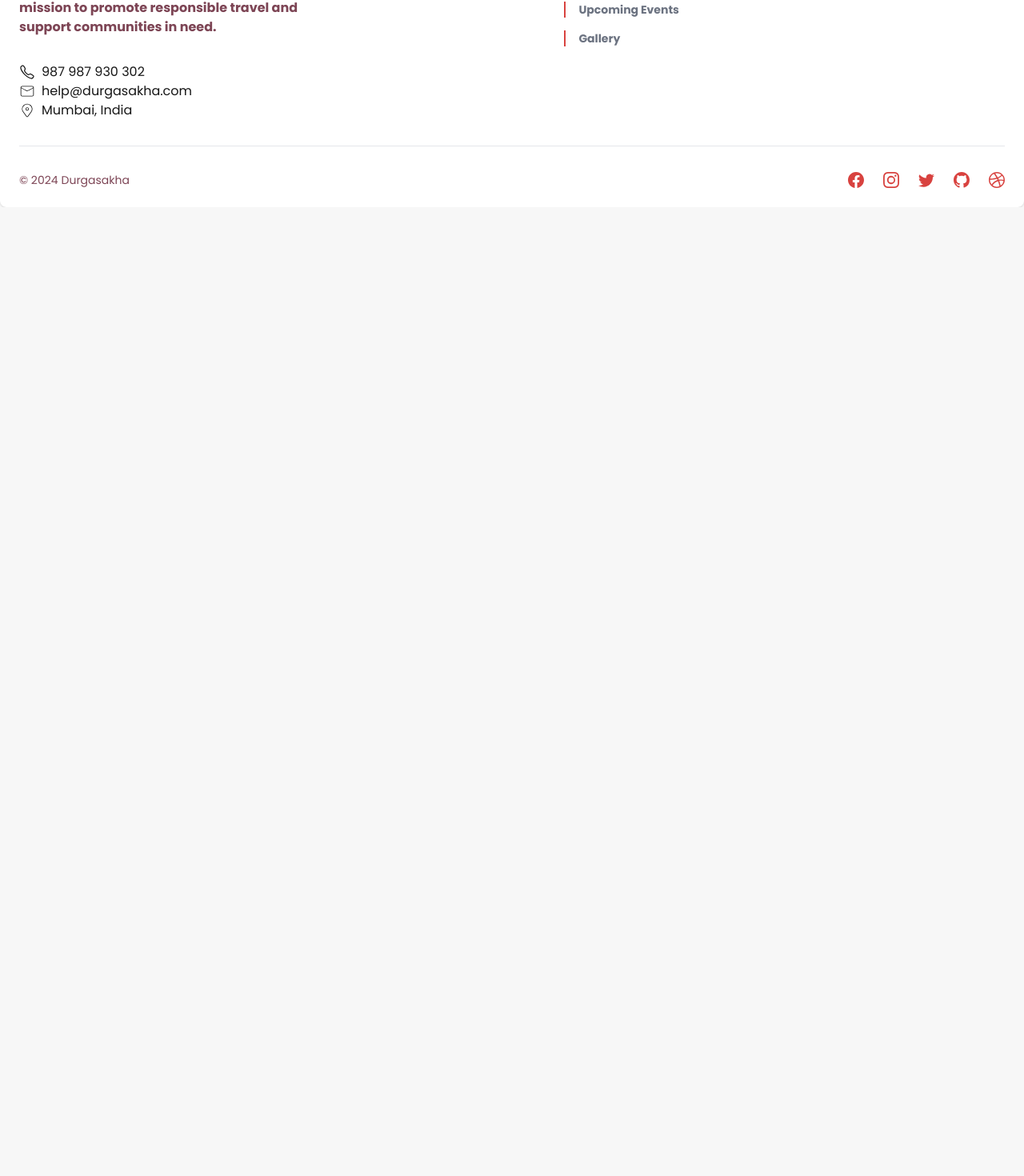
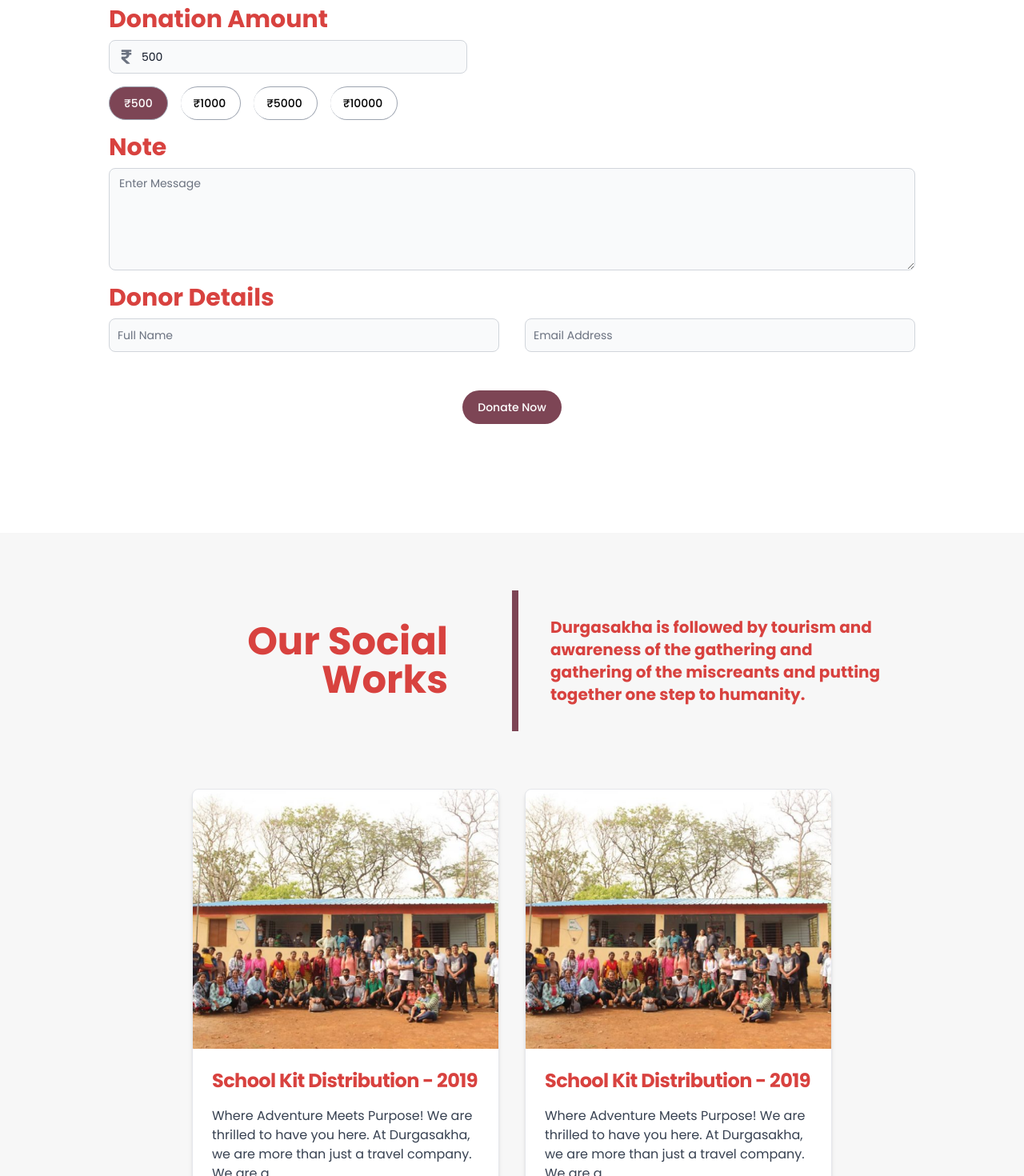
Before and after one commit to RishabhSinha02/durgasakha-frontend, a Next.js app: page /donate in a window 1280 px wide. Shown: the part 874-2344 px from the top of the page at 80% size. Before the commit the page ends 1133 px from the top, so only its background shows below. Built offline with nearby package versions, Linux system fonts and the light colour scheme.

Commit message:
donation page completed

```diff
--- /dev/null
+++ b/src/app/components/donate/DonateForm.js
@@ -0,0 +1,47 @@
+"use client";
+
+import { Button, TextInput, Label, Textarea  } from "flowbite-react";
+import { FaRupeeSign } from "react-icons/fa";
+import { useEffect, useState } from "react";
+
+export function DonateForm() {
+
+    const [amount, setAmount] = useState(500);
+
+    return (
+        <form className="flex max-full flex-col gap-4 pt-8 sm:p-12 md:p-16 lg:p-24">
+            <div>
+                <div className="mb-2 block">
+                    <Label htmlFor="amount" value="Donation Amount" className="text-primary text-2xl sm:text-3xl font-bold"/>
+                </div>
+                <TextInput id="amount" type="number" className="max-w-md" icon={FaRupeeSign} required value={amount} onChange={(e) => setAmount(e.target.value)} />
+            </div>
+            <div className="flex flex-row">
+                <Button.Group className="gap-4">
+                    <Button onClick={() => setAmount(500)} className={`${amount == 500 ? 'bg-secondary text-white' : 'bg-white text-black hover:text-white'} rounded-full border-gray-400`}>₹500</Button>
+                    <Button onClick={() => setAmount(1000)} className={`${amount == 1000 ? 'bg-secondary text-white' : 'bg-white text-black hover:text-white'} rounded-full border-gray-400`}>₹1000</Button>
+                    <Button onClick={() => setAmount(5000)} className={`${amount == 5000 ? 'bg-secondary text-white' : 'bg-white text-black hover:text-white'} rounded-full border-gray-400`}>₹5000</Button>
+                    <Button onClick={() => setAmount(10000)} className={`${amount == 10000 ? 'bg-secondary text-white' : 'bg-white text-black hover:text-white'} rounded-full border-gray-400`}>₹10000</Button>
+                </Button.Group>
+            </div>
+            <div>
+                <div className="mb-2 block">
+                    <Label htmlFor="message" value="Note" className="text-primary text-2xl sm:text-3xl font-bold"/>
+                </div>
+                <Textarea id="message" placeholder="Enter Message" required className="h-32" />
+            </div>
+            <div>
+                <div className="mb-2 block">
+                    <Label htmlFor="name" value="Donor Details" className="text-primary text-2xl sm:text-3xl font-bold"/>
+                </div>
+                <div className="flex flex-row gap-8 justify-between">
+                    <TextInput id="name" type="name" placeholder="Full Name" className="w-full" required />
+                    <TextInput id="email" type="email" placeholder="Email Address" className="w-full" required />
+                </div>
+            </div>
+            <div className="flex flex-col items-center w-full mt-8">
+                <Button type="submit" className="rounded-full max-w-sm">Donate Now</Button>
+            </div>
+        </form>
+    )
+}
--- /dev/null
+++ b/src/app/components/donate/EventCard.js
@@ -0,0 +1,18 @@
+import { Card } from "flowbite-react";
+import Image from "next/image";
+
+export function EventCard() {
+  return (
+    <Card
+      className="max-w-sm"
+      renderImage={() => <Image width={500} height={600} src="/event.png" alt="image 1" />}
+    >
+      <h5 className="text-2xl font-bold tracking-tight dark:text-white text-primary">
+      School Kit Distribution - 2019
+      </h5>
+      <p className="font-normal text-gray-700 dark:text-gray-400">
+        Where Adventure Meets Purpose! We are thrilled to have you here. At Durgasakha, we are more than just a travel company. We are a
+      </p>
+    </Card>
+  );
+}
--- a/src/app/donate/page.js
+++ b/src/app/donate/page.js
@@ -1,7 +1,30 @@
+import { DonateForm } from "../components/donate/DonateForm";
+import { EventCard } from "../components/donate/EventCard";
+
 export default function Donate() {
     return (
-      <div>
-        Donate
+      <div className="flex flex-col w-full">
+        <div className="flex flex-col w-full bg-white  p-10">
+          <div className="flex flex-col items-center text-center">
+            <h1 className="text-primary text-4xl sm:text-5xl md:text-7xl font-bold max-w-3xl text-center mt-8">
+              Make a Donation to help us
+            </h1>
+          </div>
+          <DonateForm />
         </div>
+        <div className="flex flex-col items-center mb-10 gap-8 mt-8">
+          <div className="grid grid-cols-1 md:grid-cols-2 items-center justify-center">
+            <h1 className="text-3xl sm:text-3xl md:text-5xl text-primary font-bold md:text-right p-4 md:p-20 max-w-lg">
+              Our Social Works</h1>
+            <div className="border-l-8 border-secondary ml-4 md:ml-0 pl-2 sm:pl-4 md:pl-10 text-md sm:text-lg md:text-xl text-primary max-w-lg font-bold p-4 md:p-8">
+              Durgasakha is followed by tourism and awareness of the gathering and gathering of the miscreants and putting together one step to humanity.
+            </div>
+          </div>
+          <div className="grid grid-cols-1 sm:grid-cols-1 md:grid-cols-2 gap-8">
+            <EventCard />
+            <EventCard />
+          </div>
+        </div>
+      </div>
     );
   }
```
Also changed, not shown: public/event.png (added).
